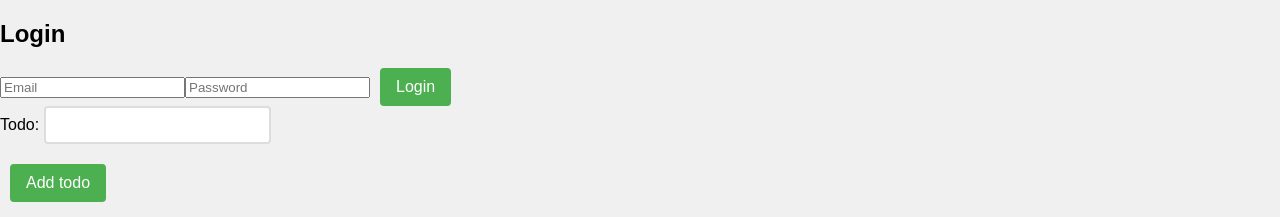
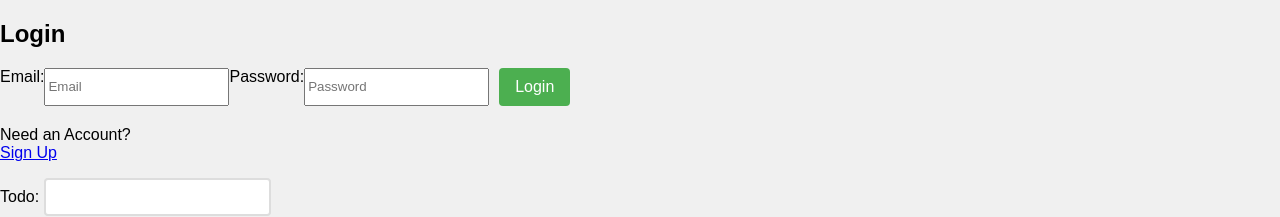
Before and after one commit to devDabo/todo_app, a React (Create React App) app in the folder app/client/: page /login in a window 1280 px wide. Shown: the top 217 px of the page. Built offline with nearby package versions, Linux system fonts and the light colour scheme; no server answers.

Commit message:
created login component

```diff
--- a/app/client/src/App.js
+++ b/app/client/src/App.js
@@ -1,4 +1,4 @@
-import React, { Component } from 'react';
+import React, { useState, useRef } from 'react';
 import { BrowserRouter as Router, Route, Switch } from 'react-router-dom';
 import axios from 'axios';
 import Form from './components/Form';
@@ -7,30 +7,26 @@ import './App.css';
 import Login from './components/Login';
 import Home from './components/Home';
 
-class App extends Component {
-  state = {
-    todoText: ''
-  };
+function App() {
+  const [todoText, setTodoText] = useState('');
+  const tableComponent = useRef(null);
 
-  onSubmitTodo = () => {
-    const { todoText } = this.state;
-
+  const onSubmitTodo = () => {
     axios
       .post('http://localhost:4000/api/todo', { todo: todoText })
       .then(response => {
         console.log(response.data);
-        this.tableComponent.fetchTodos(); // Update the todos by calling fetchTodos in the Table component
+        tableComponent.current.fetchTodos();
       })
       .catch(error => {
         console.log(error);
       });
   };
 
-  handleTodoTextChange = todoText => {
-    this.setState({ todoText });
+  const handleTodoTextChange = newText => {
+    setTodoText(newText);
   };
 
-  render() {
   return (
     <Router>
       <div className="App">
@@ -38,13 +34,12 @@ class App extends Component {
           <Route exact path="/login" component={Login} />
           <Route exact path="/" component={Home} />
         </Switch>
-          <Form onTodoTextChange={this.handleTodoTextChange} onSubmitTodo={this.onSubmitTodo} />
-          <button onClick={this.onSubmitTodo}>Add todo</button>
-          <Table ref={instance => (this.tableComponent = instance)} />
+        <Form onTodoTextChange={handleTodoTextChange} onSubmitTodo={onSubmitTodo} />
+        <button onClick={onSubmitTodo}>Add todo</button>
+        <Table ref={tableComponent} />
       </div>
     </Router>
   );
 }
-}
 
 export default App;
--- a/app/client/src/components/Login.js
+++ b/app/client/src/components/Login.js
@@ -6,36 +6,65 @@ class Login extends Component {
     email: '',
     password: '',
     error: '',
+    success: false,
+    isLoading: false,
   };
 
   handleInputChange = (event) => {
     const { name, value } = event.target;
-    this.setState({ [name]: value });
+    this.setState({ [name]: value, error: '' });
   };
 
-  handleLogin = () => {
+  handleLogin = async (event) => {
+    event.preventDefault(); // Prevent default form submission
+
     const { email, password } = this.state;
 
-    axios
-      .post('http://localhost:4000/api/auth/login', { email, password })
-      .then((response) => {
-        console.log(response.data);
-        // Set authentication token or user info in your context/state management
-        // Redirect to the protected route
-        this.props.history.push('/');
-      })
-      .catch((error) => {
-        this.setState({ error: 'Invalid email or password' });
+    try {
+      this.setState({ isLoading: true });
+
+      const response = await axios.post(
+        '/auth',
+        { user: email, pwd: password },
+        {
+          headers: { 'Content-Type': 'application/json' },
+          withCredentials: true,
+        }
+      );
+
+      const accessToken = response?.data?.accessToken;
+      const roles = response?.data?.roles;
+
+      // Protected route goes here
+      this.setState({ success: true, error: '', isLoading: false });
+    } catch (error) {
+      // Handle errors
+      this.setState({
+        isLoading: false,
+        error: error?.response?.data?.message || 'Login Failed',
       });
+    }
   };
 
   render() {
-    const { email, password, error } = this.state;
+    const { email, password, error, success, isLoading } = this.state;
 
     return (
       <div>
+        {success ? (
+          <section>
+            <h1>You are logged in!</h1>
+            <br />
+            <p>
+              <a href="#">Go to Home</a>
+            </p>
+          </section>
+        ) : (
+          <section>
+            {error && <p>{error}</p>}
             <h2>Login</h2>
-        {error && <p>{error}</p>}
+            <form onSubmit={this.handleLogin}>
+              <label htmlFor="email">Email:</label>
               <input
                 type="email"
                 name="email"
@@ -43,6 +72,7 @@ class Login extends Component {
                 value={email}
                 onChange={this.handleInputChange}
               />
+              <label htmlFor="password">Password:</label>
               <input
                 type="password"
                 name="password"
@@ -50,7 +80,19 @@ class Login extends Component {
                 value={password}
                 onChange={this.handleInputChange}
               />
-        <button onClick={this.handleLogin}>Login</button>
+              <button type="submit" disabled={isLoading}>
+                {isLoading ? 'Logging In...' : 'Login'}
+              </button>
+            </form>
+            <p>
+              Need an Account?<br />
+              <span className="line">
+                {/* todo: create route */}
+                <a href="#">Sign Up</a>
+              </span>
+            </p>
+          </section>
+        )}
       </div>
     );
   }
```
Lines whose indentation alone changed are shown as unchanged.
